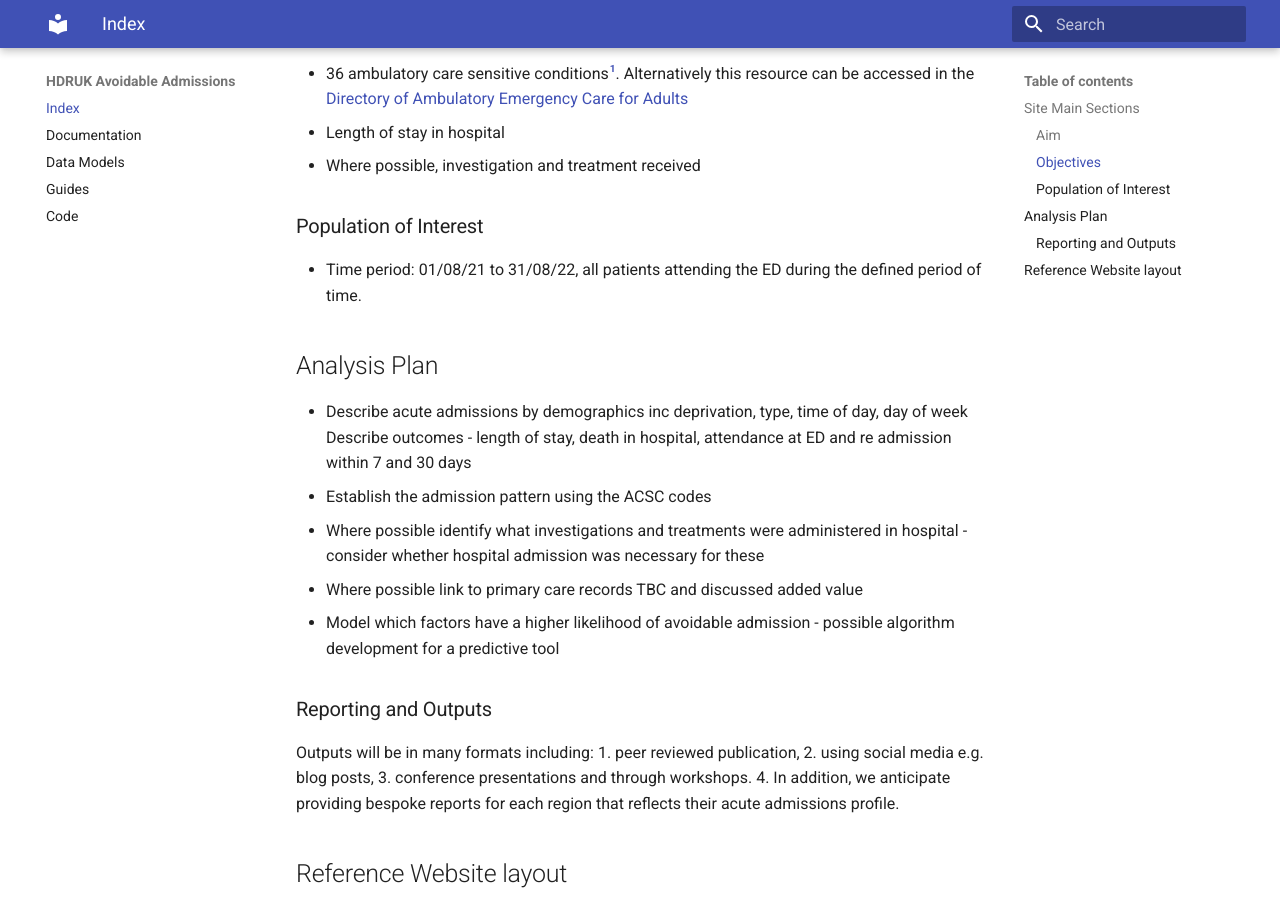
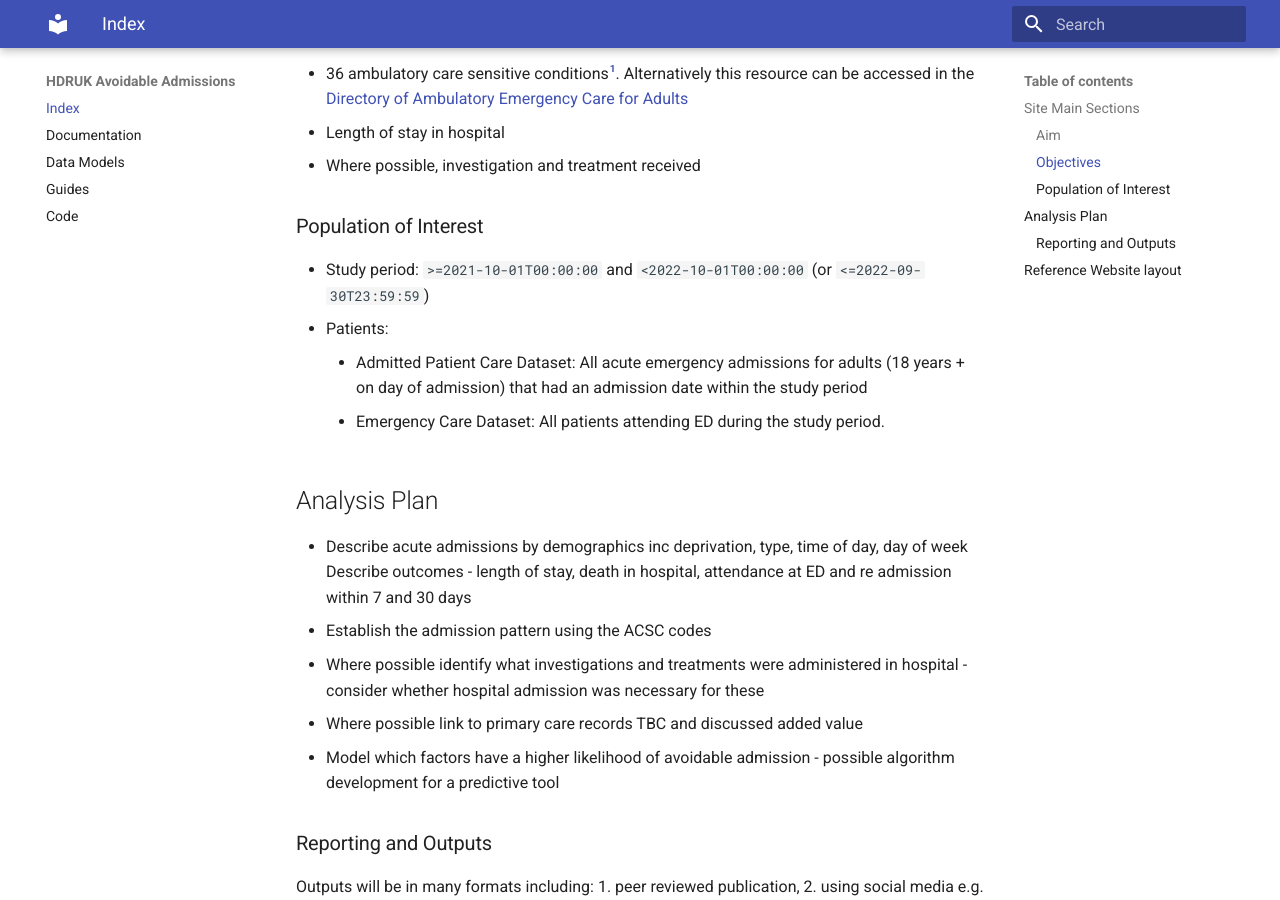
Before and after one commit to MattStammers/hdruk_avoidable_admissions_collaboration_docs, an MkDocs documentation site: the page built from docs/index.md, in a window 1280 px wide and 900 px high, scrolled down 1041 px. Built offline with MkDocs 1.6.1 and Material for MkDocs 9.7.7, drawn with Linux system fonts in a browser that asks for light colours.

Commit message:
Fix #3: Correct study period

```diff
--- a/docs/index.md
+++ b/docs/index.md
@@ -31,7 +31,10 @@ Emergency Care for Adults](https://www.ambulatoryemergencycare.org.uk/uploads/fi
 
 ### Population of Interest
 
-* Time period: 01/08/21 to 31/08/22, all patients attending the ED during the defined period of time.
+- Study period: `>=2021-10-01T00:00:00` and `<2022-10-01T00:00:00` (or `<=2022-09-30T23:59:59`)
+- Patients:
+    - Admitted Patient Care Dataset: All acute emergency admissions for adults (18 years + on day of admission) that had an admission date within the study period
+    - Emergency Care Dataset: All patients attending ED during the study period.
 
 ## Analysis Plan
 
```
Also changed, not shown: docs/data_models.md (+1 -1 lines).
